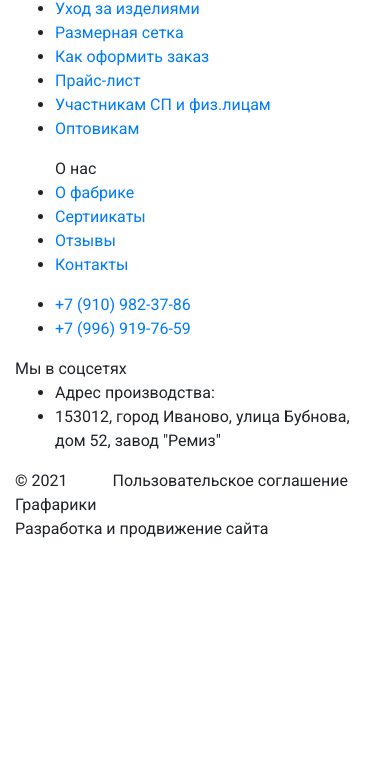
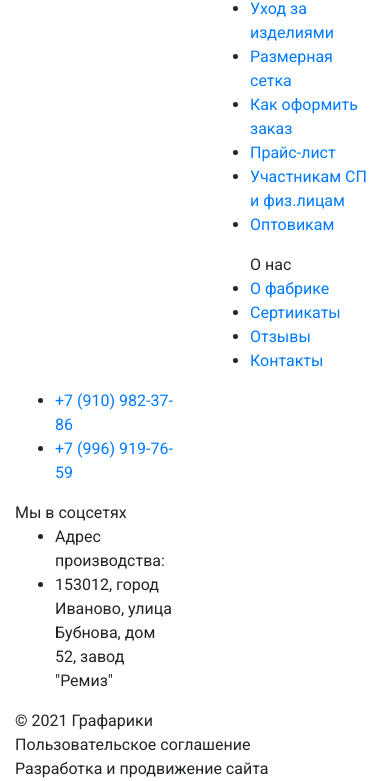
Before and after one commit to Artem-Kalashnikov/footer-again, a plain HTML site: page index.html in a window 390 px wide. Shown: the part 75-856 px from the top of the page. Drawn offline with nearby package versions, Linux system fonts and the light colour scheme.

Commit message:
Add files via upload

```diff
--- a/index.html
+++ b/index.html
@@ -19,7 +19,7 @@
       <div class="container">
         <div class="footer__top">
           <div class="row">
-            <div class="col-xl-2 col-lg-2 col-sm-4">
+            <div class="col-xl-2 col-lg-2 col-sm-4 col-6">
               <div class="footer__top-logo">
                 <div class="heading__block--text">
                   <div class="heading__block--logo"></div>
@@ -27,7 +27,7 @@
                 </div>
               </div>
             </div>
-            <div class="col-xl-6 col-lg-5 col-sm-8">
+            <div class="col-xl-6 col-lg-5 col-sm-8 col-6">
               <div class="footer__top-menu d-flex">
                 <ul>
                   <div class="heading__block--title">Покупателям</div>
@@ -69,7 +69,7 @@
                 </ul>
               </div>
             </div>
-            <div class="col-xl-4 col-lg-5 col-sm-12">
+            <div class="col-xl-4 col-lg-5 col-sm-12 col-6">
               <div class="footer__top-contacts">
                 <div class="row">
                   <div class="col-xl-6 col-lg-12 col-sm-4">
@@ -122,13 +122,13 @@
         </div>
         <div class="footer__bottom">
           <div class="row">
-            <div class="col-12 col-xl-8">
+            <div class="col-12 col-sm-8 col-xl-8">
               <div class="footer__bottom-copytight">
                 <div class="row">
-                  <div class="col-3">
+                  <div class="col-sm-4 col-12">
                     <div class="footer__bottom-copy">© 2021 Графарики</div>
                   </div>
-                  <div class="col-9">
+                  <div class="col-sm-8 col-12">
                     <div class="footer__bottom-private">
                       Пользовательское соглашение
                     </div>
@@ -136,7 +136,7 @@
                 </div>
               </div>
             </div>
-            <div class="col-12 col-xl-4">
+            <div class="col-12 col-sm-4 col-xl-4">
               <div class="footer__bottom-dev">
                 Разработка и продвижение сайта
               </div>
```
